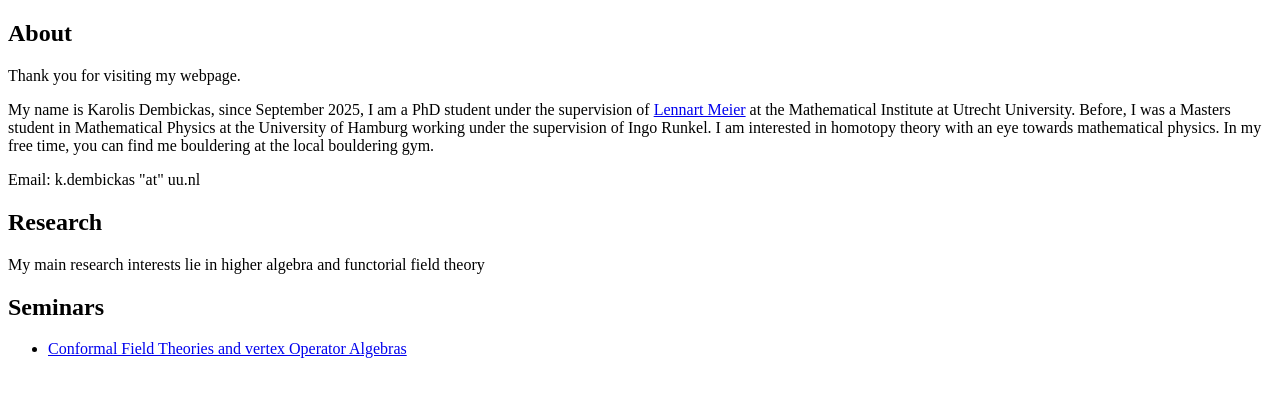
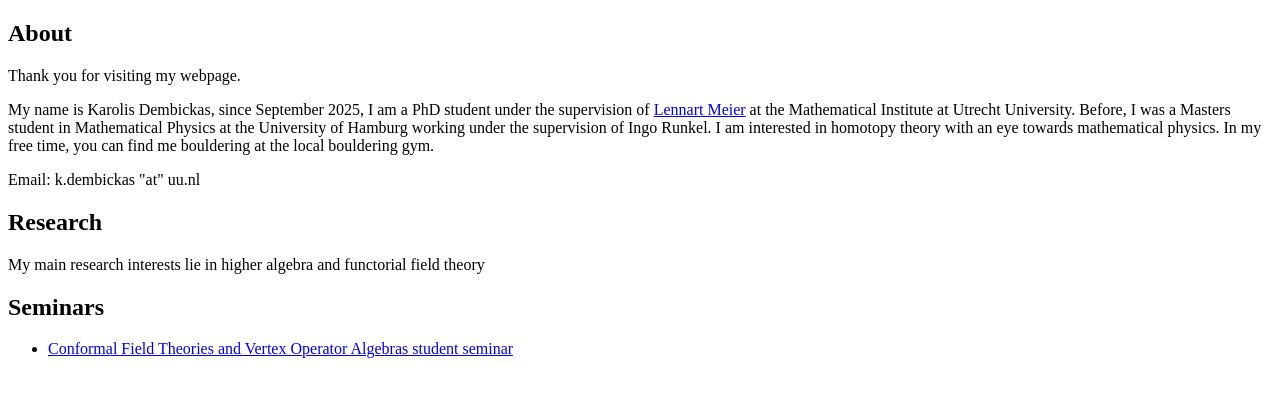
Before and after one commit to Silorak42/Silorak42.github.io, a plain HTML site: page index.html in a window 1280 px wide. Drawn offline with Linux system fonts and the light colour scheme.

Commit message:
Update index.html

```diff
--- a/index.html
+++ b/index.html
@@ -16,7 +16,7 @@
 <section>
   <h2>Seminars</h2>
   <ul>
-    <li><a href="Seminars/CFT/CFT.html"> Conformal Field Theories and vertex Operator Algebras</a> </li>
+    <li><a href="Seminars/CFT/CFT.html"> Conformal Field Theories and Vertex Operator Algebras student seminar</a> </li>
   </ul>
 </section>
 <body>
```
